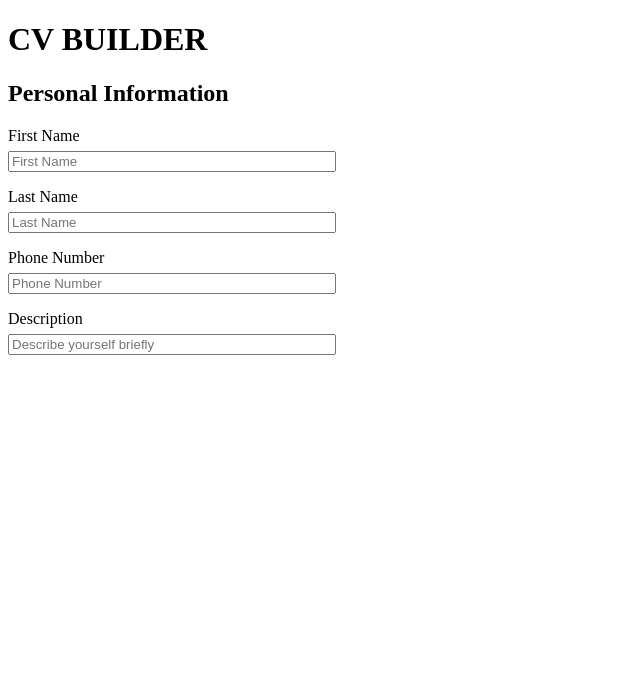
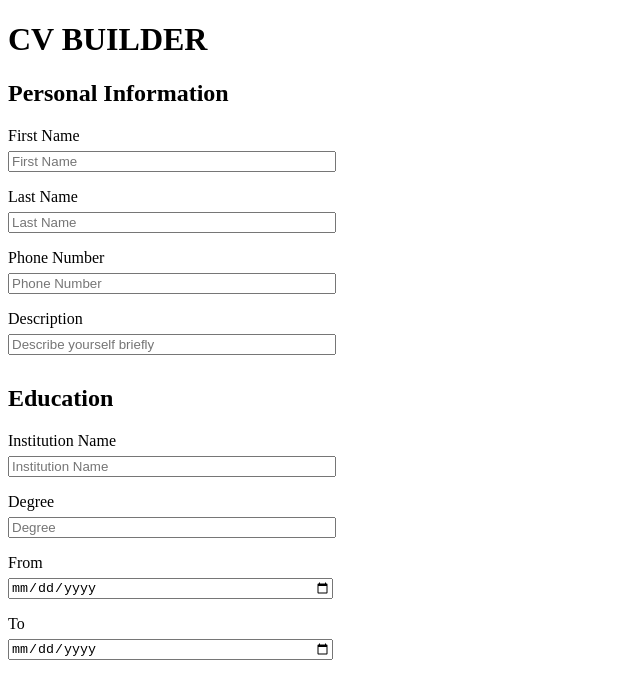
Before and after one commit to its-nikole/cv-project-react, a React (Create React App) app: page / in a window 1280 px wide. Shown: the top 694 px of the page, without its empty margins (0-640 px from the left). Built offline with nearby package versions, Linux system fonts and the light colour scheme.

Commit message:
feat: :zap: Education Form
A simple education form added

```diff
--- a/src/App.js
+++ b/src/App.js
@@ -1,12 +1,15 @@
 import React from "react";
 import { Header } from "./components/Header";
 import { PersonalInfo } from "./components/PersonalInformation";
+import { Education } from "./components/Education";
 
 export function App() {
   return (
     <>
       <Header />
       <PersonalInfo />
+      <Education />
+
     </>
   )
 }
--- /dev/null
+++ b/src/components/Education.jsx
@@ -0,0 +1,22 @@
+import React from "react";
+
+export function Education() {
+    return (
+        <section className="education">
+            <h2>Education</h2>
+            <form className="education-form">
+                <label>Institution Name</label>
+                <input type="text" name="institutionName" placeholder="Institution Name" className="input"/>
+
+                <label>Degree</label>
+                <input type="text" name="degree" placeholder="Degree" className="input"/>
+
+                <label>From</label>
+                <input type="date" name="dateFrom" placeholder="From" className="input"/>
+
+                <label>To</label>
+                <input type="date" name="dateTo" placeholder="To" className="input"/>
+            </form>
+        </section>
+    )
+}
--- a/src/styles.css
+++ b/src/styles.css
@@ -1,4 +1,4 @@
-.personal-info-form {
+form {
     display: flex;
     flex-direction: column;
     gap: 6px;
```
